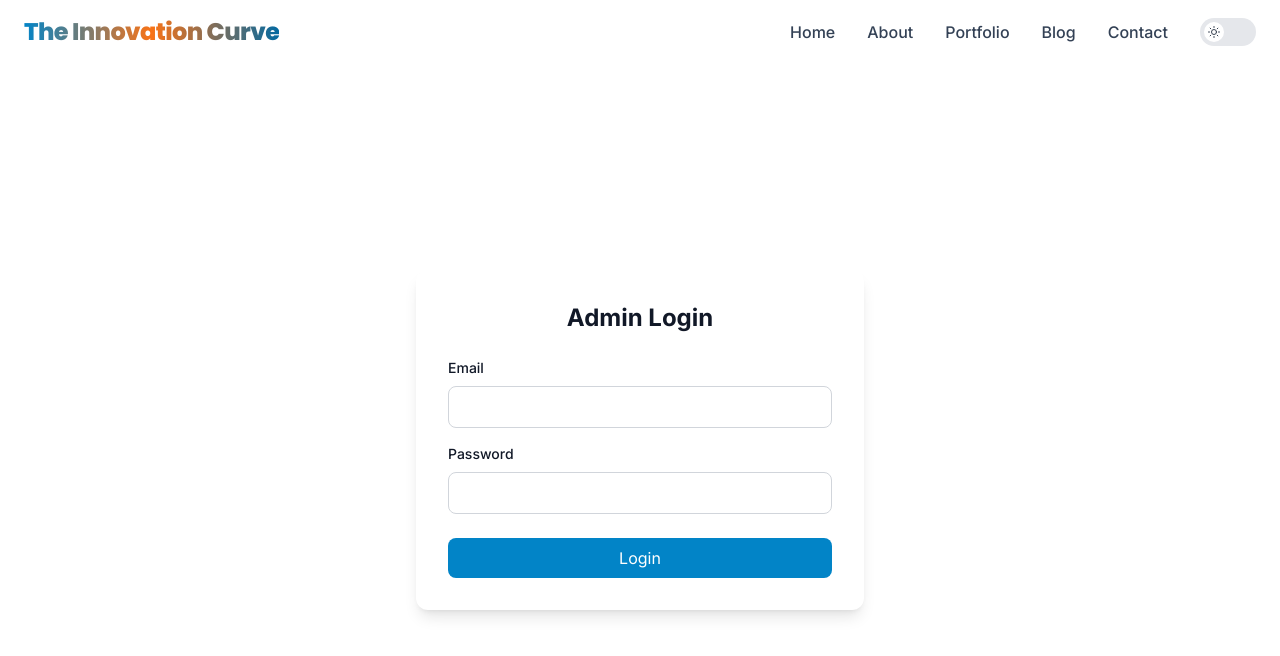
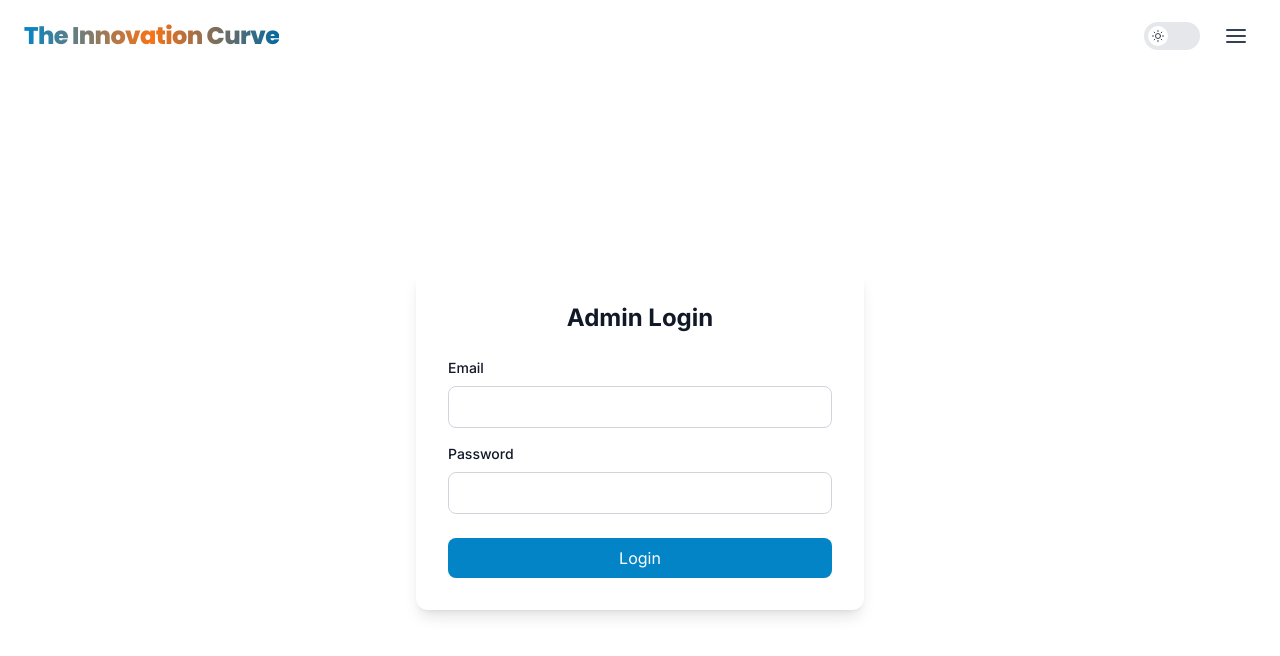
Before and after one commit to Windyphan/Web-builder, a React (Vite) app: page /admin/blog in a window 1280 px wide. Shown: the top 656 px of the page. Built offline with nearby package versions, Linux system fonts and the light colour scheme.

Commit message:
Fix header

```diff
--- a/src/components/Header.jsx
+++ b/src/components/Header.jsx
@@ -27,50 +27,14 @@ const Header = () => {
 
     const handleNavClick = () => {
         setIsMenuOpen(false);
-
-        // ULTRA AGGRESSIVE scroll to top - execute IMMEDIATELY
-        const ultimateScrollToTop = () => {
-            // Method 1: Standard scrollTo with instant behavior
+        // Scroll to top logic
         window.scrollTo({ top: 0, left: 0, behavior: 'instant' });
-
-            // Method 2: Direct property assignment
         document.documentElement.scrollTop = 0;
         document.body.scrollTop = 0;
-
-            // Method 3: Force pageYOffset to 0
-            try {
-                window.pageYOffset = 0;
-            } catch (e) {
-                // Some browsers don't allow setting pageYOffset
-            }
-
-            // Method 4: Using scrollIntoView
-            document.body.scrollIntoView({ behavior: 'instant', block: 'start' });
-
-            // Method 5: CSS scroll behavior override
-            document.documentElement.style.scrollBehavior = 'auto';
-            window.scrollTo(0, 0);
-        };
-
-        // Execute IMMEDIATELY (before React Router processes the navigation)
-        ultimateScrollToTop();
-
-        // Execute multiple times at different intervals to catch any async rendering
-        setTimeout(ultimateScrollToTop, 0);
-        setTimeout(ultimateScrollToTop, 1);
-        setTimeout(ultimateScrollToTop, 10);
-        setTimeout(ultimateScrollToTop, 25);
-        setTimeout(ultimateScrollToTop, 50);
-        setTimeout(ultimateScrollToTop, 100);
-        setTimeout(ultimateScrollToTop, 200);
-
-        requestAnimationFrame(ultimateScrollToTop);
-        requestAnimationFrame(() => {
-            setTimeout(ultimateScrollToTop, 0);
-        });
     };
 
     return (
+        <>
             <motion.header
                 className={`fixed top-0 left-0 right-0 z-50 transition-all duration-300 ${
                     isScrolled
@@ -84,7 +48,7 @@ const Header = () => {
                 <nav className="container mx-auto px-6 py-4">
                     <div className="flex items-center justify-between">
                         {/* Logo */}
-                    <Link to="/" onClick={handleNavClick}>
+                        <Link to="/" onClick={() => { if(isMenuOpen) handleNavClick(); else window.scrollTo({top: 0, behavior: 'instant'})}}>
                             <motion.div
                                 className="font-display text-2xl font-extrabold bg-gradient-to-r from-primary-600 via-accent-500 to-primary-700 dark:from-primary-400 dark:via-accent-400 dark:to-primary-500 bg-clip-text text-transparent tracking-tight"
                                 whileHover={{ scale: 1.05 }}
@@ -93,76 +57,46 @@ const Header = () => {
                             </motion.div>
                         </Link>
 
-                    {/* Desktop Navigation */}
-                    <div className="hidden md:flex items-center space-x-8">
-                        {navItems.map((item) => (
-                            <Link
-                                key={item.path}
-                                to={item.path}
-                                onClick={handleNavClick}
-                                className={`relative transition-all duration-300 hover:text-accent-500 dark:hover:text-accent-400 ${
-                                    location.pathname === item.path
-                                        ? 'text-accent-600 dark:text-accent-400 font-bold'
-                                        : 'text-navy-700 dark:text-navy-300 font-medium'
-                                }`}
-                            >
-                                <motion.span
-                                    whileHover={{ scale: 1.05 }}
-                                    whileTap={{ scale: 0.95 }}
-                                    className="relative z-10"
-                                >
-                                    {item.name}
-                                </motion.span>
-                                {location.pathname === item.path && (
-                                    <motion.div
-                                        className="absolute -bottom-1 left-0 right-0 h-0.5 bg-gradient-accent rounded-full"
-                                        layoutId="activeTab"
-                                        initial={false}
-                                        transition={{ type: "spring", bounce: 0.2, duration: 0.6 }}
-                                    />
-                                )}
-                            </Link>
-                        ))}
-                        <ThemeToggle className="ml-4" />
-                    </div>
-
-                    <div className="md:hidden flex items-center space-x-4">
+                        {/* Header Controls */}
+                        <div className="flex items-center space-x-4">
                             <ThemeToggle />
                             <motion.button
                                 onClick={() => setIsMenuOpen(!isMenuOpen)}
-                            className="text-navy-700 dark:text-navy-300 p-2 rounded-lg hover:bg-navy-100 dark:hover:bg-navy-800 transition-colors"
+                                className="text-navy-700 dark:text-navy-300 p-2 rounded-lg hover:bg-navy-100 dark:hover:bg-navy-800 transition-colors z-50"
                                 whileTap={{ scale: 0.95 }}
                             >
                                 {isMenuOpen ? <FiX size={24} /> : <FiMenu size={24} />}
                             </motion.button>
                         </div>
                     </div>
+                </nav>
+            </motion.header>
 
-                {/* Mobile Menu */}
+            {/* Fullscreen Menu */}
             <AnimatePresence>
                 {isMenuOpen && (
                     <motion.div
-                            className="md:hidden mt-4 py-4 bg-gradient-card dark:bg-gradient-card-dark backdrop-blur-xl rounded-2xl shadow-premium dark:shadow-premium-dark border border-navy-200/20 dark:border-navy-700/20"
-                            initial={{ opacity: 0, height: 0 }}
-                            animate={{ opacity: 1, height: 'auto' }}
-                            exit={{ opacity: 0, height: 0 }}
-                            transition={{ duration: 0.3 }}
+                        className="fixed inset-0 bg-white/80 dark:bg-navy-950/90 backdrop-blur-2xl z-40 flex items-center justify-center"
+                        initial={{ opacity: 0, y: '-100%' }}
+                        animate={{ opacity: 1, y: 0 }}
+                        exit={{ opacity: 0, y: '-100%' }}
+                        transition={{ duration: 0.5, ease: [0.22, 1, 0.36, 1] }}
                     >
-                            <div className="flex flex-col space-y-4 px-4">
+                        <div className="flex flex-col space-y-8 text-center">
                             {navItems.map((item, index) => (
                                 <motion.div
                                     key={item.path}
-                                        initial={{ opacity: 0, x: -20 }}
-                                        animate={{ opacity: 1, x: 0 }}
-                                        transition={{ delay: index * 0.1 }}
+                                    initial={{ opacity: 0, y: 20 }}
+                                    animate={{ opacity: 1, y: 0 }}
+                                    transition={{ delay: 0.2 + index * 0.1, ease: "easeOut" }}
                                 >
                                     <Link
                                         to={item.path}
                                         onClick={handleNavClick}
-                                            className={`block py-3 px-4 rounded-xl transition-all duration-300 font-medium ${
+                                        className={`font-display text-4xl font-bold transition-colors duration-300 hover:text-accent-500 dark:hover:text-accent-400 ${
                                             location.pathname === item.path
-                                                    ? 'bg-gradient-accent text-white shadow-glow'
-                                                    : 'text-navy-700 dark:text-navy-300 hover:bg-accent-50 dark:hover:bg-navy-800 hover:text-accent-600 dark:hover:text-accent-400'
+                                                ? 'text-accent-600 dark:text-accent-400'
+                                                : 'text-navy-800 dark:text-navy-200'
                                         }`}
                                     >
                                         {item.name}
@@ -173,8 +107,7 @@ const Header = () => {
                     </motion.div>
                 )}
             </AnimatePresence>
-            </nav>
-        </motion.header>
+        </>
     );
 };
 
--- a/src/components/Hero.jsx
+++ b/src/components/Hero.jsx
@@ -22,7 +22,7 @@ const Hero = () => {
             <div className={`absolute inset-0 z-0 ${
                 isDark
                     ? 'bg-gradient-to-r from-primary-500/20 to-accent-500/20'
-                    : 'bg-gradient-to-r from-primary-200/30 to-accent-200/30'
+                    : 'bg-white'
             }`} style={{ pointerEvents: 'none' }}>
                 <iframe
                     src="https://player.vimeo.com/video/1124235622?background=1"
```
Lines whose indentation alone changed are shown as unchanged.
